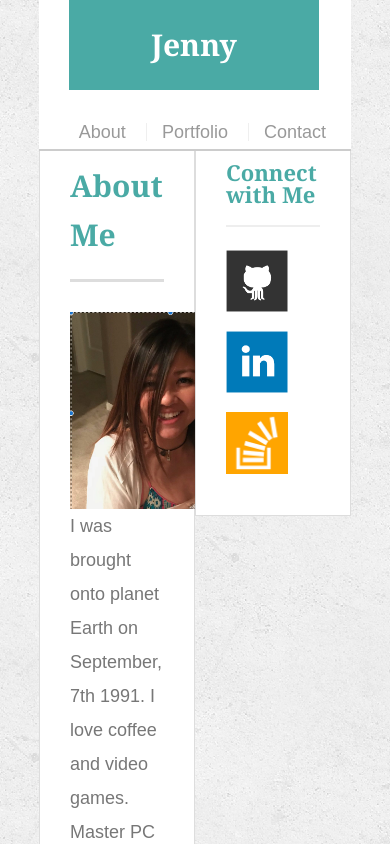
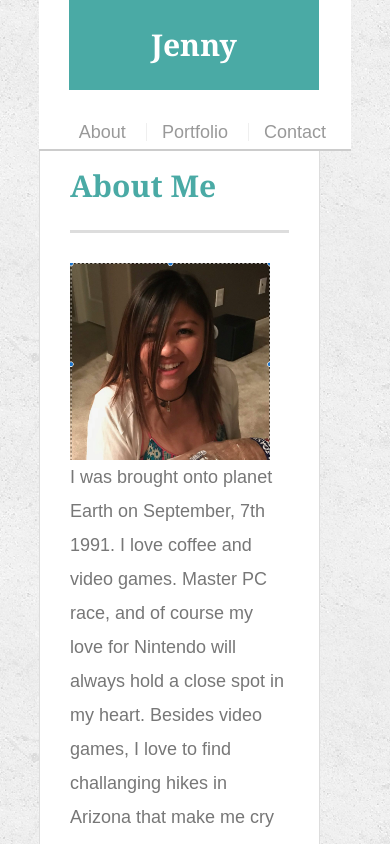
Before and after one commit to Jenny-Le/Responsive-Portofolio, a plain HTML site: page index.html in a window 390 px wide. Shown: the top 844 px of the page. Drawn offline with Linux system fonts and the light colour scheme.

Commit message:
secondcommit

```diff
--- a/assets/css/style.css
+++ b/assets/css/style.css
@@ -274,3 +274,17 @@ body {
   width: 50%;
 }
 }
+
+@media only screen and (max-width: 786px) {
+
+  .sidebar {
+    max-width: unset;
+    width: 100%;
+  }
+  .main-section {
+    width: 90%;
+    margin: auto;
+    margin-bottom: 20px;
+}
+
+}
```
